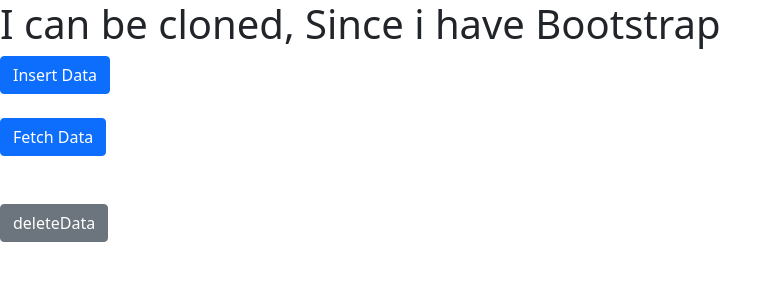
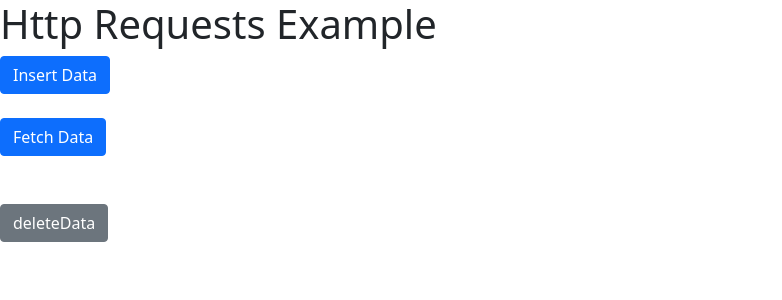
Before and after one commit to rehanhanar7/learn-angular-http-requests, an Angular app: page / in a window 1280 px wide. Shown: the top 300 px of the page, without its empty margins (0-782 px from the left). Built offline with nearby package versions, Linux system fonts and the light colour scheme.

Commit message:
1 file modified

```diff
--- a/src/app/app.component.html
+++ b/src/app/app.component.html
@@ -1,4 +1,4 @@
-<h1>I can be cloned, Since i have Bootstrap</h1>
+<h1>Http Requests Example</h1>
 <button class="btn btn-primary" (click)="insertDataPost()">Insert Data</button>
 <br />
 <br />
```
